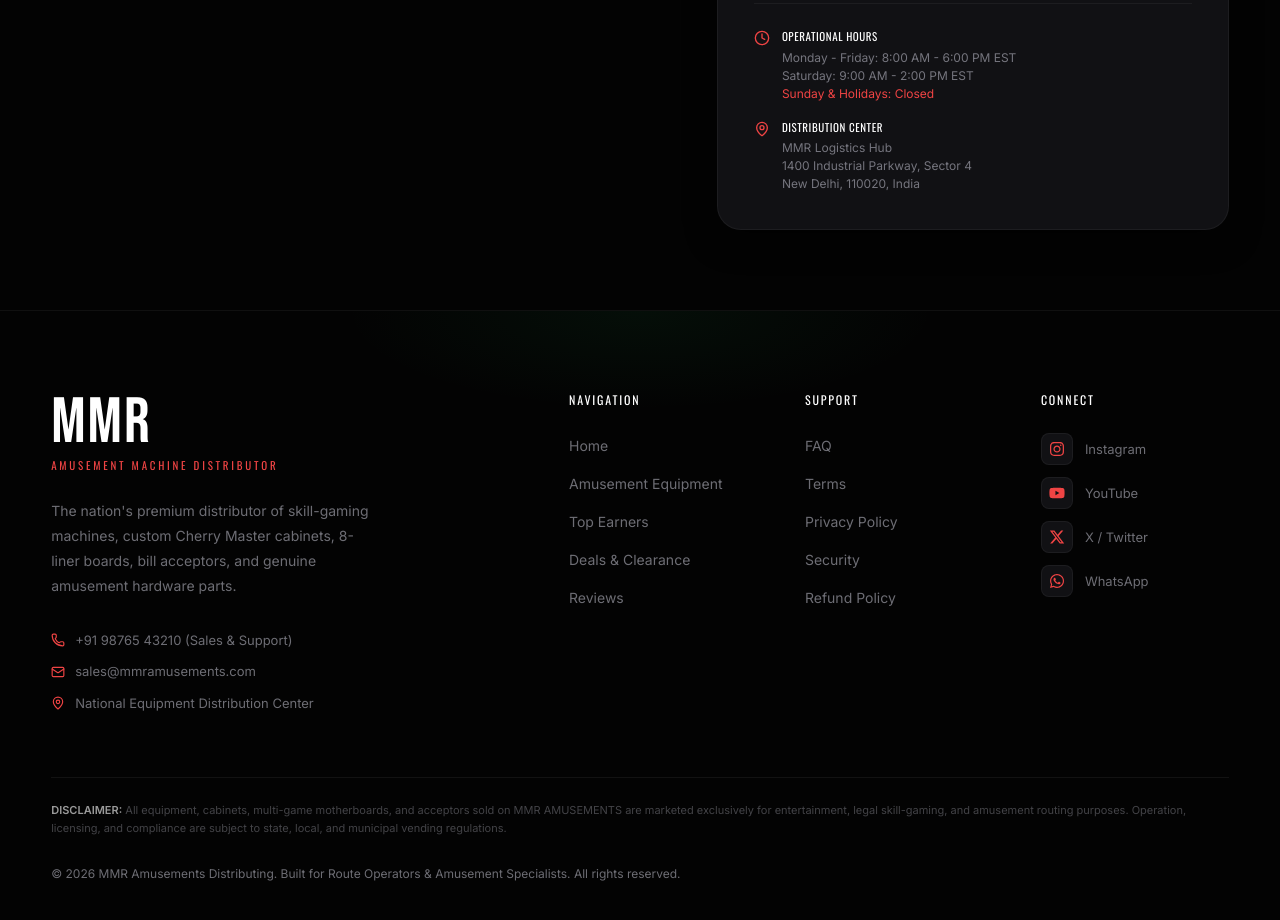
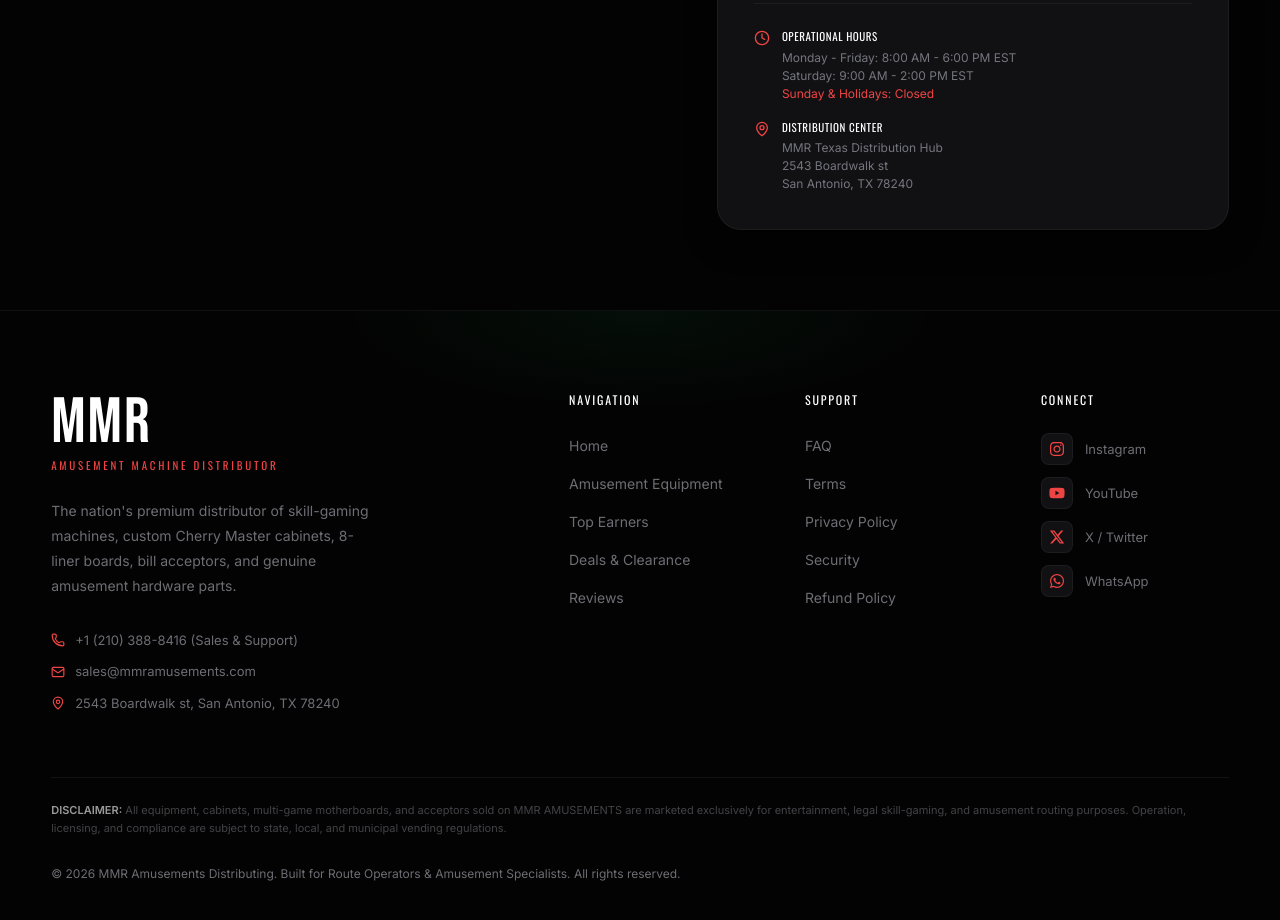
Before and after one commit to mmramusements-byte/mmramusements, a React (Vite) app: page /support in a window 1280 px wide. Shown: the part 900-1820 px from the top of the page. Built offline with nearby package versions, Linux system fonts and the light colour scheme.

Commit message:
feat: integrate verified US hotline (+1 2103888416) and San Antonio warehouse address with Google Maps and WhatsApp redirection

```diff
--- a/src/components/common/InquiryModal.jsx
+++ b/src/components/common/InquiryModal.jsx
@@ -159,7 +159,7 @@
                   <div style={{ display: 'flex', flexDirection: 'column', gap: '12px' }}>
                     {/* Call Channel */}
                     <a
-                      href="tel:+18005556677"
+                      href="tel:+12103888416"
                       onClick={() => playClickSound()}
                       onMouseEnter={() => playHoverSound()}
                       style={{
@@ -186,14 +186,14 @@
                         </div>
                       </div>
                       <div style={{ display: 'flex', alignItems: 'center', gap: '8px' }}>
-                        <span className="font-mono" style={{ fontSize: '12px', color: 'var(--accent)', fontWeight: 'bold' }}>1-800-555-6677</span>
+                        <span className="font-mono" style={{ fontSize: '12px', color: 'var(--accent)', fontWeight: 'bold' }}>+1 (210) 388-8416</span>
                         <ExternalLink size={12} style={{ color: 'var(--muted)' }} />
                       </div>
                     </a>
 
                     {/* WhatsApp Channel */}
                     <a
-                      href={`https://wa.me/18005556677?text=${whatsappText}`}
+                      href={`https://wa.me/12103888416?text=${whatsappText}`}
                       target="_blank"
                       rel="noopener noreferrer"
                       onClick={() => playClickSound()}
--- a/src/components/layout/Footer.jsx
+++ b/src/components/layout/Footer.jsx
@@ -62,13 +62,13 @@
 
             <div style={{ display: 'flex', flexDirection: 'column', gap: '12px' }}>
               {[
-                { icon: <Phone size={14} />, text: '+91 98765 43210 (Sales & Support)' },
-                { icon: <Mail size={14} />, text: 'sales@mmramusements.com' },
-                { icon: <MapPin size={14} />, text: 'National Equipment Distribution Center' },
+                { icon: <Phone size={14} />, text: '+1 (210) 388-8416 (Sales & Support)', href: 'tel:+12103888416' },
+                { icon: <Mail size={14} />, text: 'sales@mmramusements.com', href: 'mailto:sales@mmramusements.com' },
+                { icon: <MapPin size={14} />, text: '2543 Boardwalk st, San Antonio, TX 78240', href: 'https://maps.google.com/?q=2543+Boardwalk+st,+San+Antonio,+TX+78240' },
               ].map((c, i) => (
-                <div key={i} className="font-body" style={{ display: 'flex', alignItems: 'center', gap: '10px', fontSize: '13px', color: 'var(--muted)' }}>
+                <a key={i} href={c.href} target={c.href.startsWith('http') ? '_blank' : undefined} rel={c.href.startsWith('http') ? 'noopener noreferrer' : undefined} className="font-body contact-footer-link" style={{ display: 'flex', alignItems: 'center', gap: '10px', fontSize: '13px', color: 'var(--muted)', textDecoration: 'none', cursor: 'none', transition: 'color 0.2s' }}>
                   <span style={{ color: 'var(--accent)', flexShrink: 0 }}>{c.icon}</span> {c.text}
-                </div>
+                </a>
               ))}
             </div>
           </div>
@@ -148,6 +148,8 @@
         .active-footer-link { color: #fff; }
         .active-footer-link::after { transform: scaleX(1); }
 
+        .contact-footer-link:hover { color: #fff !important; }
+
         @media (max-width: 1024px) { .footer-grid { grid-template-columns: 1fr 1fr !important; } }
         @media (max-width: 640px) { .footer-grid { grid-template-columns: 1fr !important; } }
       `}</style>
--- a/src/pages/FaqPage.jsx
+++ b/src/pages/FaqPage.jsx
@@ -23,7 +23,7 @@
   {
     category: "Validators & Warranties",
     questions: [
-      { q: "What currency notes do MMR AMUSEMENTS bill acceptors support?", a: "All pre-installed validators (Pyramid Apex 5400 and ICT A6) are pre-configured to accept all current Indian rupee notes. Bezel LED lighting prompts users on correct insertion directions." },
+      { q: "What currency notes do MMR AMUSEMENTS bill acceptors support?", a: "All pre-installed validators (Pyramid Apex 5400 and ICT A6) are pre-configured to accept all standard US dollar bills ($1, $5, $10, $20, $50, and $100). Bezel LED lighting prompts users on correct insertion directions." },
       { q: "What is your hardware component warranty protocol?", a: "All brand new complete cabinets carry a 2-Year MMR Amusements warranty. Motherboards and bill acceptors have a 1-Year warranty, while refurbished boards and clearance parts carry a standard 90-day certified replacement guarantee." }
     ]
   }
--- a/src/pages/ReviewsPage.jsx
+++ b/src/pages/ReviewsPage.jsx
@@ -9,7 +9,7 @@
   { rating: 5, comment: "Added two vertical skill terminals and a 6-player fish table to our tavern bar counter. Our monthly net yield has spiked significantly! The LTL freight packaging was extremely robust.", avatarColor: '#ef4444', avatar: 'JC', name: 'James C.', handle: 'Tavern Route Operator' },
   { rating: 5, comment: "Genuine Pot-O-Gold 510 board arrived pre-flashed and ready to play. Dip switches were preset perfectly. MMR support guided us through our older cabinet wiring in minutes.", avatarColor: '#3b82f6', avatar: 'RM', name: 'Richard M.', handle: 'Commercial Vending Co.' },
   { rating: 5, comment: "Bought a set of custom laminate Cherry Master countertop cabinets. The wood-grain finish is beautiful, wood cuts are highly premium, and coin acceptors work flawlessly.", avatarColor: '#22c55e', avatar: 'SH', name: 'Sarah H.', handle: 'Arcade & Bowling Manager' },
-  { rating: 5, comment: "Ordered 5 ICT A6 bill validators for our laundromat coin-up setups. They were pre-programmed to accept new rupee notes and dispatched the exact same afternoon. Exceptional service.", avatarColor: '#e040fb', avatar: 'VJ', name: 'Vijay J.', handle: 'Multi-Store Proprietor' },
+  { rating: 5, comment: "Ordered 5 ICT A6 bill validators for our laundromat coin-up setups. They were pre-programmed to accept standard US dollar bills and dispatched the exact same afternoon. Exceptional service.", avatarColor: '#e040fb', avatar: 'VJ', name: 'Vincent J.', handle: 'Multi-Store Proprietor' },
   { rating: 5, comment: "The 36-pin wiring harnesses and heavy-duty coin doors are authentic OEM quality. Highly recommend MMR Amusements to any route operator looking for reliable component suppliers.", avatarColor: '#eab308', avatar: 'NK', name: 'Naman K.', handle: 'Amusement Route Lead' },
   { rating: 5, comment: "Professional technical support. They provided clear wiring schematics for their dual-screen cabinets, and helped resolve note validator stacking alerts quickly. Unmatched B2B service.", avatarColor: '#ef4444', avatar: 'PK', name: 'Priya K.', handle: 'Coin-Op Technician' }
 ];
--- a/src/pages/SupportPage.jsx
+++ b/src/pages/SupportPage.jsx
@@ -160,7 +160,7 @@
 
               {/* Telephone Hotline */}
               <a
-                href="tel:+18005556677"
+                href="tel:+12103888416"
                 onClick={() => playClickSound()}
                 onMouseEnter={() => playHoverSound()}
                 style={{
@@ -182,13 +182,13 @@
                 </div>
                 <div>
                   <p className="font-heading" style={{ fontSize: '13px', color: '#fff', margin: 0, fontWeight: 600 }}>Tavern & Route Hotline</p>
-                  <p className="font-mono" style={{ fontSize: '12px', color: 'var(--accent)', margin: '2px 0 0', fontWeight: 'bold' }}>1-800-555-6677</p>
+                  <p className="font-mono" style={{ fontSize: '12px', color: 'var(--accent)', margin: '2px 0 0', fontWeight: 'bold' }}>+1 (210) 388-8416</p>
                 </div>
               </a>
 
               {/* Technical WhatsApp support */}
               <a
-                href="https://wa.me/18005556677?text=Hello%20MMR%20Amusements%20Support,%20I%20have%20a%20technical%20question%20regarding%20my%20route%20equipment."
+                href="https://wa.me/12103888416?text=Hello%20MMR%20Amusements%20Support,%20I%20have%20a%20technical%20question%20regarding%20my%20route%20equipment."
                 target="_blank"
                 rel="noopener noreferrer"
                 onClick={() => playClickSound()}
@@ -290,11 +290,25 @@
                 <MapPin size={16} style={{ color: 'var(--accent)', marginTop: '2px', flexShrink: 0 }} />
                 <div>
                   <p className="font-heading" style={{ fontSize: '11px', color: '#fff', margin: 0, textTransform: 'uppercase', letterSpacing: '0.05em' }}>Distribution Center</p>
-                  <p className="font-body" style={{ fontSize: '12px', color: 'var(--muted)', margin: '4px 0 0', lineHeight: 1.5 }}>
-                    MMR Logistics Hub<br />
-                    1400 Industrial Parkway, Sector 4<br />
-                    New Delhi, 110020, India
-                  </p>
+                  <a
+                    href="https://maps.google.com/?q=2543+Boardwalk+st,+San+Antonio,+TX+78240"
+                    target="_blank"
+                    rel="noopener noreferrer"
+                    onClick={() => playClickSound()}
+                    onMouseEnter={() => playHoverSound()}
+                    style={{
+                      display: 'block',
+                      textDecoration: 'none',
+                      cursor: 'none',
+                      marginTop: '4px',
+                      transition: 'color 0.2s'
+                    }}
+                    className="font-body maps-link"
+                  >
+                    MMR Texas Distribution Hub<br />
+                    2543 Boardwalk st<br />
+                    San Antonio, TX 78240
+                  </a>
                 </div>
               </div>
 
@@ -310,6 +324,14 @@
           background: rgba(255,255,255,0.06) !important;
           border-color: var(--accent) !important;
         }
+        .maps-link {
+          color: var(--muted);
+          line-height: 1.5;
+          font-size: 12px;
+        }
+        .maps-link:hover {
+          color: #fff !important;
+        }
         @media (max-width: 900px) {
           .support-layout-grid { grid-template-columns: 1fr !important; }
         }
```
